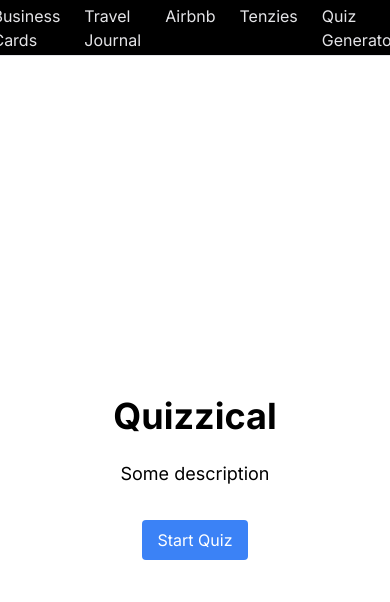
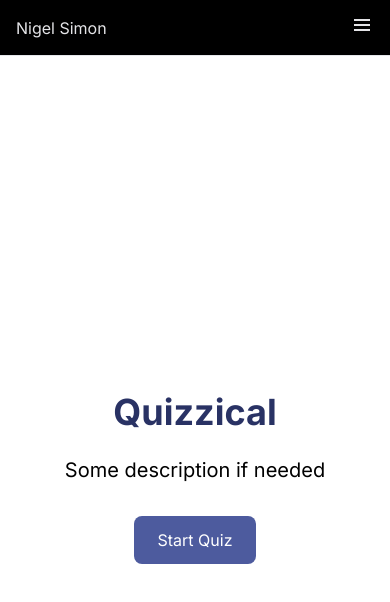
Before and after one commit to NigelSimon20/next-projects, a Next.js app: page /quiz-generator in a window 390 px wide. Shown: the top 602 px of the page. Built offline with nearby package versions, Linux system fonts and the light colour scheme.

Commit message:
responsive

```diff
--- a/app/NavBar.tsx
+++ b/app/NavBar.tsx
@@ -1,25 +1,80 @@
-import Link from 'next/link'
-import React from 'react'
+'use client';
+
+import Link from 'next/link';
+import React, { useState } from 'react';
 
 const NavBar = () => {
+    const [isOpen, setIsOpen] = useState(false);
+
     const links = [
-        {label: 'Business Cards', href: '/'},
-        {label: 'Travel Journal', href: '/travel-journal'},
-        {label: 'Airbnb', href: '/AirBnb'},
-        {label: 'Tenzies', href: '/tenzies'},
-        {label: 'Quiz Generator', href: '/quiz-generator'},
-    ]
-  return (
-    <nav className='flex space-x-6 border-b py-5 px-5 h-14 items-center justify-center bg-black'>
-        <ul className='flex space-x-6'>
-            {links.map(link => <Link
-            key={link.href}
-            className='text-zinc-200 hover:text-zinc-500 transition-colors'
-            href={link.href}>{link.label}</Link>)}
-        </ul>
-    </nav>
-  )
-}
+        { label: 'Business Cards', href: '/' },
+        { label: 'Travel Journal', href: '/travel-journal' },
+        { label: 'Airbnb', href: '/AirBnb' },
+        { label: 'Tenzies', href: '/tenzies' },
+        { label: 'Quiz Generator', href: '/quiz-generator' },
+    ];
 
+    const toggleMenu = () => {
+        setIsOpen(!isOpen);
+    };
 
-export default NavBar
+    return (
+        <nav className="bg-black border-b py-2 px-4 md:px-10 h-14 flex items-center justify-between">
+            <div className="flex items-center">
+                <Link href="/" className="text-zinc-200 hover:text-zinc-500 transition-colors">
+                Nigel Simon
+                </Link>
+            </div>
+
+            <div className="md:hidden">
+                <button
+                    onClick={toggleMenu}
+                    className="text-zinc-200 hover:text-zinc-500 focus:outline-none"
+                >
+                    <svg
+                        className="h-6 w-6 fill-current"
+                        viewBox="0 0 24 24"
+                        xmlns="http://www.w3.org/2000/svg"
+                    >
+                        {isOpen ? (
+                            <path
+                                fillRule="evenodd"
+                                clipRule="evenodd"
+                                d="M4 6h16v2H4V6zm0 5h16v2H4v-2zm0 5h16v2H4v-2z"
+                            />
+                        ) : (
+                            <path
+                                fillRule="evenodd"
+                                clipRule="evenodd"
+                                d="M4 6h16v2H4V6zm0 5h16v2H4v-2zm0 5h16v2H4v-2z"
+                            />
+                        )}
+                    </svg>
+                </button>
+            </div>
+
+            <div className="hidden md:flex md:items-center md:space-x-6">
+                {links.map((link) => (
+                    <Link key={link.href} href={link.href} className="text-zinc-200 hover:text-zinc-500 transition-colors">
+                      {link.label}
+                    </Link>
+                ))}
+            </div>
+
+            {isOpen && (
+                <div className="md:hidden absolute top-14 left-0 right-0 bg-black">
+                    <div className="flex flex-col items-center py-4 space-y-4">
+                        {links.map((link) => (
+                            <Link key={link.href} href={link.href} className="text-zinc-200 hover:text-zinc-500 transition-colors"
+                            onClick={toggleMenu}>
+                              {link.label}
+                            </Link>
+                        ))}
+                    </div>
+                </div>
+            )}
+        </nav>
+    );
+};
+
+export default NavBar;
--- a/app/components/OpenScreen.tsx
+++ b/app/components/OpenScreen.tsx
@@ -7,10 +7,10 @@ interface OpenScreenProps {
 const OpenScreen: FunctionComponent<OpenScreenProps> = ({ setShowQuestions }) => {
   return (
     <div className="flex flex-col items-center justify-center h-screen">
-      <h1 className="text-4xl font-bold mb-6">Quizzical</h1>
-      <p className="text-lg mb-8">Some description</p>
+      <h1 className="text-4xl font-bold mb-6 text-[#293264]">Quizzical</h1>
+      <p className="text-xl mb-8">Some description if needed</p>
       <button
-        className="px-4 py-2 bg-blue-500 text-white rounded hover:bg-blue-600"
+        className="px-6 py-3 bg-[#4D5B9E] text-white rounded-lg hover:bg-blue-900"
         onClick={() => setShowQuestions(true)}
       >
         Start Quiz
--- a/app/components/Questions.tsx
+++ b/app/components/Questions.tsx
@@ -8,6 +8,15 @@ interface QuestionObject {
   shuffledAnswers: string[];
   correctAnswer: string;
   selectedAnswer: string;
+}
+
+interface Question{
+  category: string;
+  type: string;
+  difficulty: string;
+  question: string;
+  correct_answer: string;
+  incorrect_answers: string[];
 }
 
 const Questions: FunctionComponent = () => {
@@ -108,6 +117,11 @@ const Questions: FunctionComponent = () => {
 
   return (
     <div>
+
+      {questions?.length === 0 && (
+        <p>Loading Questions, If it takes long check your internet connection</p>
+      )}
+
       <div className="questions-container">{questionsElements}</div>
 
       <div className="text-center">
@@ -117,14 +131,16 @@ const Questions: FunctionComponent = () => {
           </p>
         )}
 
-        {questions && questions.length > 0 && !showResult && (
-        <button
-            className="check-btn bg-blue-500 hover:bg-blue-700 text-white font-bold py-2 px-4 rounded"
+      {!showResult &&(
+          <button
+            className="check-btn bg-[#4D5B9E] hover:bg-blue-700 text-white font-bold py-2 px-4 rounded"
             onClick={checkAnswers}
-        >
+            >
             Check answers
         </button>
-        )}
+      )
+      }
+
 
       </div>
 
--- a/app/components/SingleQuestion.tsx
+++ b/app/components/SingleQuestion.tsx
@@ -44,7 +44,7 @@ const SingleQuestion: React.FC<SingleQuestionProps> = ({
       <button
         key={index}
         onClick={() => clickAnswer(answer, question)}
-        className={`${buttonClassName} rounded-lg px-4 py-2 mb-2`}
+        className={`${buttonClassName} rounded-2xl px-4 py-1 mb-2 mr-6`}
         disabled={showResult}
       >
         {decode(answer)}
@@ -53,8 +53,8 @@ const SingleQuestion: React.FC<SingleQuestionProps> = ({
   });
 
   return (
-    <div className="question-container">
-      <h1 className="question">{decode(question)}</h1>
+    <div className="question-container mx-[20px] md:mx-[100px] mb-6 border-b mt-10 pb-[15px]">
+      <h1 className="question text-[#293264] mb-[20px] font-bold text-[18px]">{decode(question)}</h1>
       <div className="answers-btn-container">{answersElements}</div>
     </div>
   );
--- a/app/quiz-generator/page.tsx
+++ b/app/quiz-generator/page.tsx
@@ -3,7 +3,7 @@
 import { useState } from 'react';
 import Link from 'next/link';
 import OpenScreen from '../components/OpenScreen';
-
+import Questions from '../components/Questions';
 
 const quizGenerator = () => {
   const [showQuestions, setShowQuestions] = useState(false);
@@ -13,7 +13,7 @@ const quizGenerator = () => {
       {!showQuestions ? (
         <OpenScreen setShowQuestions={setShowQuestions} />
       ) : (
-        <Link href="/quiz">Take Quiz</Link>
+        <Link href=""><Questions /></Link>
       )}
     </div>
   );
--- a/app/quiz/page.tsx
+++ /dev/null
@@ -1,11 +0,0 @@
-import Questions from '../components/Questions';
-
-const Quiz = () => {
-  return (
-    <div>
-      <Questions />
-    </div>
-  );
-}
-
-export default Quiz;
```
